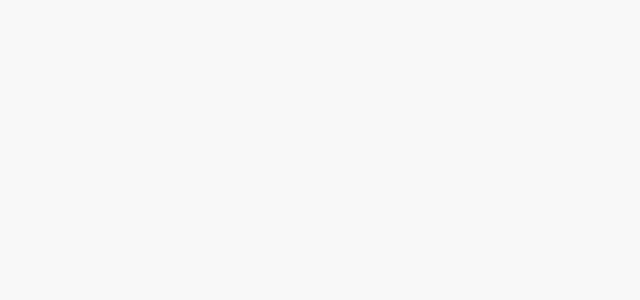
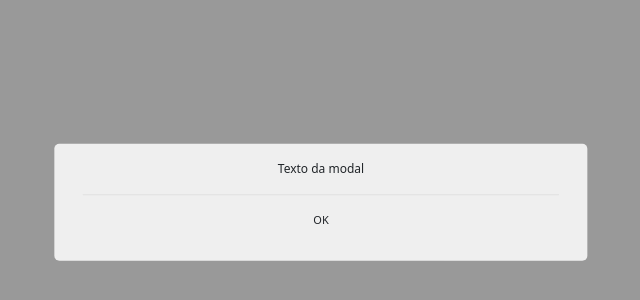
Before and after one commit to DinaX02/Boomerang, a React (Create React App) app: page /profile-page in a window 1280 px wide. Before the commit this address had no page. Shown: the part 198-498 px from the top of the page, without its empty margins (319-959 px from the left). Built offline with nearby package versions, Linux system fonts and the light colour scheme.

Commit message:
criacao do componente Modal, adicionar route para a pagina Perfil, importar css bootstrap

```diff
--- a/package.json
+++ b/package.json
@@ -5,8 +5,10 @@
   "dependencies": {
     "@testing-library/jest-dom": "^5.17.0",
     "@testing-library/user-event": "^13.5.0",
+    "bootstrap": "^5.3.2",
     "lint": "^0.8.19",
     "react": "^18.2.0",
+    "react-bootstrap": "^2.9.2",
     "react-dom": "^18.2.0",
     "react-router-dom": "^6.21.0",
     "react-scripts": "5.0.1",
--- a/src/App.js
+++ b/src/App.js
@@ -2,6 +2,7 @@ import { BrowserRouter, Routes, Route } from "react-router-dom";
 import Homepage from "./pages/Homepage";
 import SearchPage from "./pages/SearchPage";
 import Publicar from "./pages/Publicar";
+import Profile from "./pages/Profile";
 import AboutPage from "./pages/AboutPage";
 import FavoritePage from "./pages/FavoritePage";
 import '../src/components/components.css';
@@ -15,6 +16,7 @@ function App() {
         <Route path="/" element={<Homepage/>}></Route>
         <Route path="/search-page" element={<SearchPage/>}></Route>
         <Route path="/publicar-page" element={<Publicar/>}></Route>
+        <Route path="/profile-page" element={<Profile/>}></Route>
         <Route path="/about-page" element={<AboutPage/>}></Route>
         <Route path="/notifications-page" element={<Notifications/>}></Route>
         <Route path="/fav-page" element={<FavoritePage/>}></Route>
--- /dev/null
+++ b/src/components/Modal.js
@@ -0,0 +1,27 @@
+import React from "react";
+import "./components.css";
+import "./modal.css";
+
+import Col from 'react-bootstrap/Col';
+
+//Importar Bootstrap para usar as classes das colunas -> fazer o npm install que é necessario (npm install react-bootstrap bootstrap)
+
+const Modal = (props) => {
+    /*
+    background: cantos arredondados (5px), altura ajustada ao conteudo
+    texto (que é variável) - pensar numa solucao para reutilizar codigo
+    divisor
+    OK
+    */
+    return (
+        <div className="fundoModal">
+            <Col xs={10} lg={5} className="modalComponent">
+                <p className="textoModal">{props.message}</p>
+                <hr className="divisorModal"></hr>
+                <p className="btnOK">OK</p>   {/*Aplicar um onClick para fechar a modal (de true para false)*/}
+            </Col>
+        </div>
+    )
+}
+
+export default Modal
--- a/src/components/NavbarWeb.js
+++ b/src/components/NavbarWeb.js
@@ -17,6 +17,7 @@ const NavbarWeb = ()=> {
                  <Link to={"/fav-page"}>Favoritos</Link>
                  <Link to={"/notifications-page"}>Caixa de Entrada</Link>
                  <Link to={"/publicar-page"}>Publicar</Link>
+                 <Link to={"/profile-page"}>Perfil</Link>
                  <div className="space_search_bar">
         </div>
             </div>
--- /dev/null
+++ b/src/components/modal.css
@@ -0,0 +1,32 @@
+.modalComponent {
+    background-color: #eFeFeF;
+    border-radius: 5px;
+    text-align: center;
+    padding: 16px 28px;
+    margin: auto;
+    position: absolute;
+    top: 50%;
+    left: 50%;
+    transform: translate(-50%, -50%);
+}
+
+.fundoModal {
+    background-color: rgba(0, 0, 0, 0.4);
+    height: 100vh;
+    position: relative;
+}
+
+/*divisor da modal*/
+hr.divisorModal {
+    border-top: 2px solid #e4e4e4;
+    border-radius: 5px;
+    opacity: 1;
+}
+
+.textoModal {
+    font-size: 12px;
+}
+
+.btnOK {
+    font-size: 11px;
+}
--- a/src/index.js
+++ b/src/index.js
@@ -3,6 +3,7 @@ import ReactDOM from "react-dom/client";
 import "./index.css";
 import App from "./App";
 import reportWebVitals from "./reportWebVitals";
+import 'bootstrap/dist/css/bootstrap.min.css';
 
 const root = ReactDOM.createRoot(document.getElementById("root"));
 root.render(
--- /dev/null
+++ b/src/pages/Profile.js
@@ -0,0 +1,12 @@
+import React from 'react'
+import Modal from '../components/Modal'
+
+const Profile = () => {
+    return (
+        <div>
+            <Modal message="Texto da modal"/>
+        </div>
+    )
+}
+
+export default Profile
```
Also changed, not shown: 1 other file (tests, documents, lock files or other folders).
